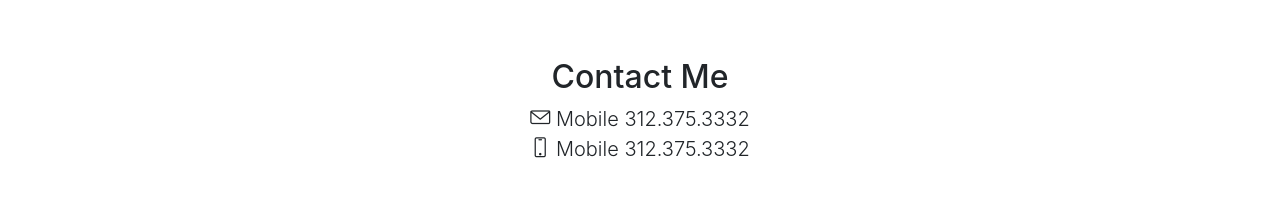
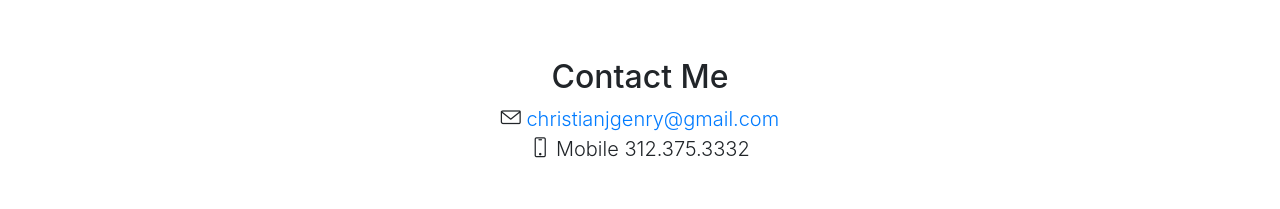
Before and after one commit to Christian-Henry/UXPortfolio, a website with bundled scripts: page index.html in a window 1280 px wide. Shown: the part 3748-3957 px from the top of the page. Built offline with nearby package versions, Linux system fonts and the light colour scheme.

Commit message:
Update index.html

```diff
--- a/index.html
+++ b/index.html
@@ -242,7 +242,7 @@ for students, teachers, parents, and administrators.</p>
       <div class="col-lg-10 mx-auto">
           <h2>Contact Me</h2>
           <p class="lead mb-5">
-            <i class="icon-envelope"></i> Mobile  312.375.3332 <br>
+            <i class="icon-envelope"></i> <a href="mailto:christianjgenry@gmail.com">christianjgenry@gmail.com</a> <br>
             <i class="icon-screen-smartphone"></i> Mobile  312.375.3332
 
         </p>
```
